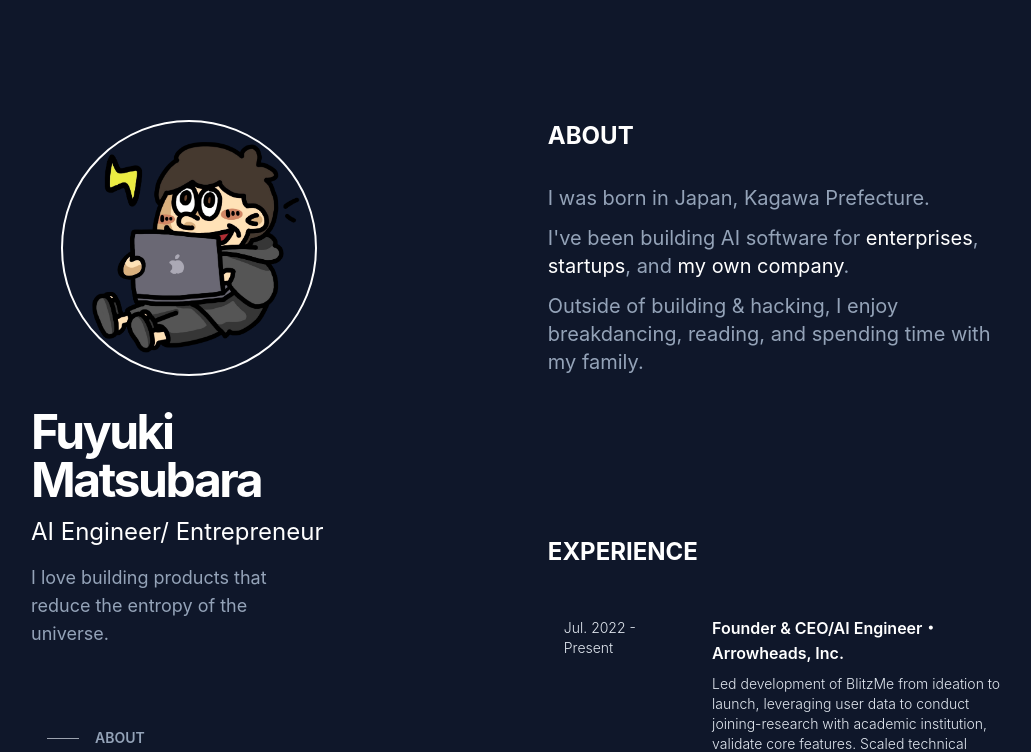
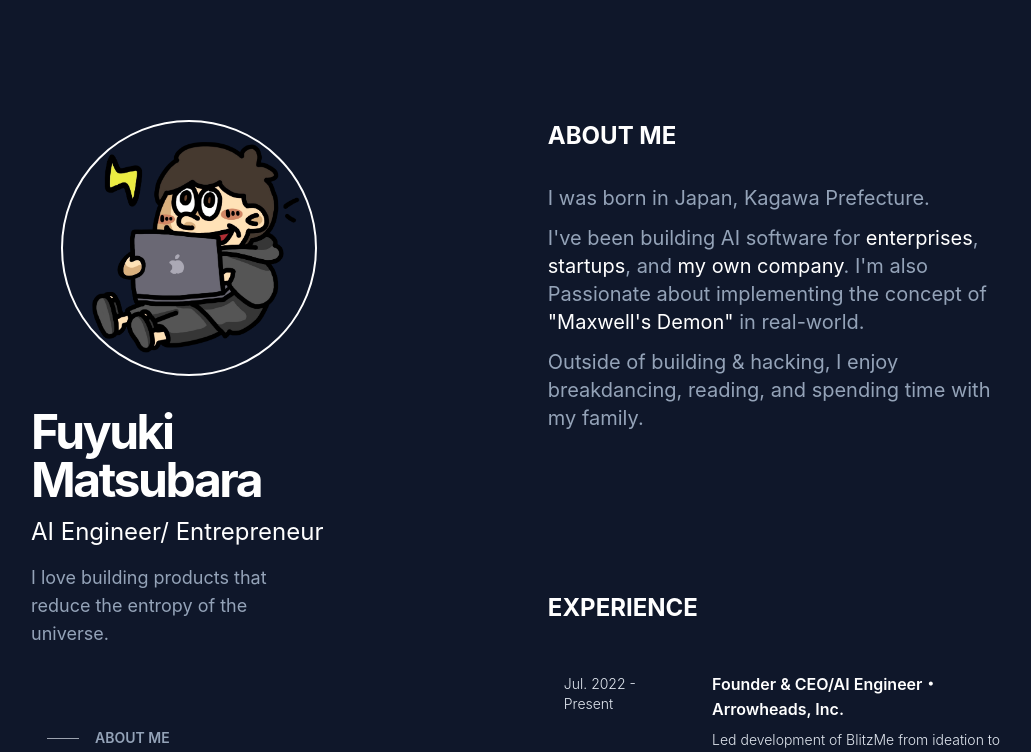
Before and after one commit to Fykqnt/my-portfolio, a Next.js app: page / in a window 1280 px wide. Shown: the top 752 px of the page, without its empty margins (113-1144 px from the left). Built offline with nearby package versions, Linux system fonts and the light colour scheme.

Commit message:
about  -> about me

```diff
--- a/app/components/PcComponent.tsx
+++ b/app/components/PcComponent.tsx
@@ -30,7 +30,7 @@ const PcComponent: React.FC = () => {
                             <h3 className='text-lg text-slate-400 w-3/4'>I love building products that reduce the entropy of the universe.</h3>
 
                             <div className='my-20'>
-                                <InternalGuide title="ABOUT" id="#about" />
+                                <InternalGuide title="ABOUT ME" id="#about" />
                                 <Space h="20" />
                                 <InternalGuide title="EXPERIENCE" id="#experience" />
                                 <Space h="20" />
@@ -49,13 +49,15 @@ const PcComponent: React.FC = () => {
                     </div>
                     <div className='w-3/5 flex-grow overflow-y-auto'>
                         <section id='about' className='py-20'>
-                            <div className="text-2xl text-white font-bold mb-8">ABOUT</div>
+                            <div className="text-2xl text-white font-bold mb-8">ABOUT ME</div>
                             <div>
                                 <p className="text-xl mb-3 text-slate-400">
                                     I was born in Japan, Kagawa Prefecture.
                                 </p>
                                 <p className='text-xl mb-3 text-slate-400'>
                                     I've been building AI software for <span className='text-white'>enterprises</span>, <span className='text-white'>startups</span>, and <span className='text-white'>my own company</span>.
+                                    I'm also Passionate about implementing the concept of <span className='text-white'>"Maxwell's Demon"</span> in real-world.
+
                                 </p>
 
                                 <p className='text-xl text-slate-400'>
--- a/app/components/SpComponent.tsx
+++ b/app/components/SpComponent.tsx
@@ -33,13 +33,15 @@ const SpComponent: React.FC = () => {
             </div>
             <div className=' flex-grow overflow-y-auto'>
                 <section id='about' className='py-20'>
-                    <div className="text-lg text-white font-bold mb-8">ABOUT</div>
+                    <div className="text-lg text-white font-bold mb-8">ABOUT ME</div>
                     <div>
                                 <p className="text-xl mb-3 text-slate-400">
                                     I was born in Japan, Kagawa Prefecture.
                                 </p>
                                 <p className='text-xl mb-3 text-slate-400'>
                                     I've been building AI software for <span className='text-white'>enterprises</span>, <span className='text-white'>startups</span>, and <span className='text-white'>my own company</span>.
+                                    <br/>
+                                    I'm also Passionate about implementing the concept of <span className='text-white'>"Maxwell's Demon"</span> in real-world.
                                 </p>
 
                                 <p className='text-xl text-slate-400'>
```
